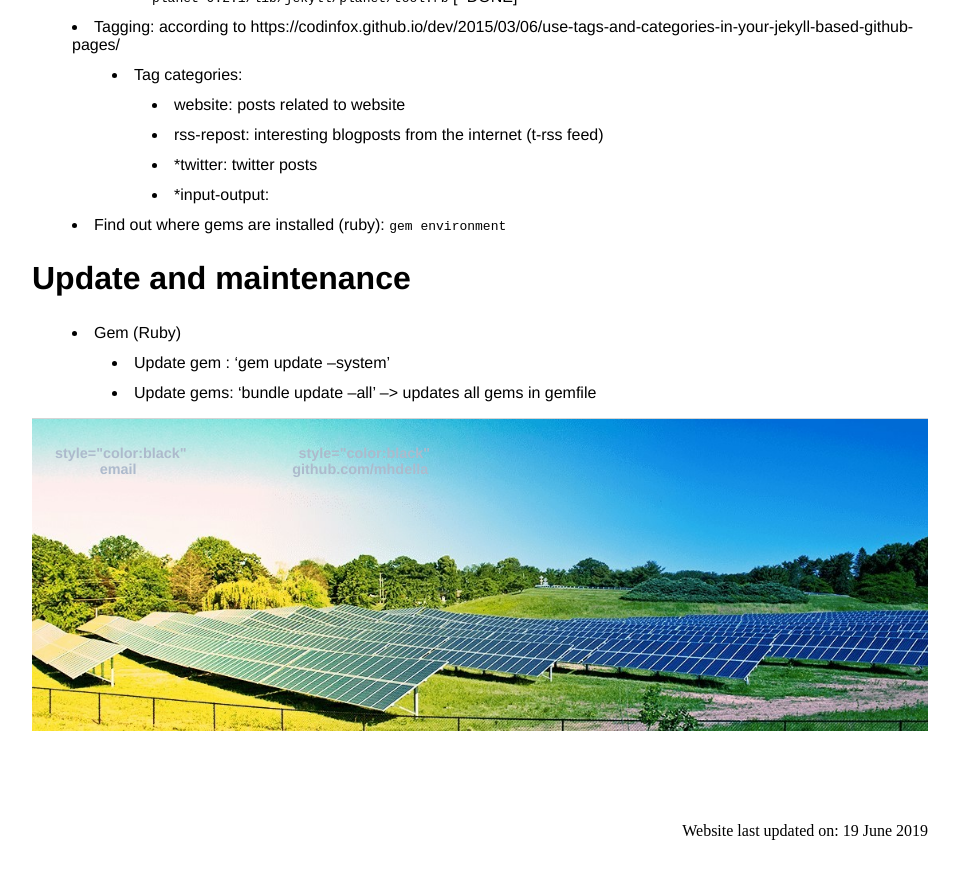
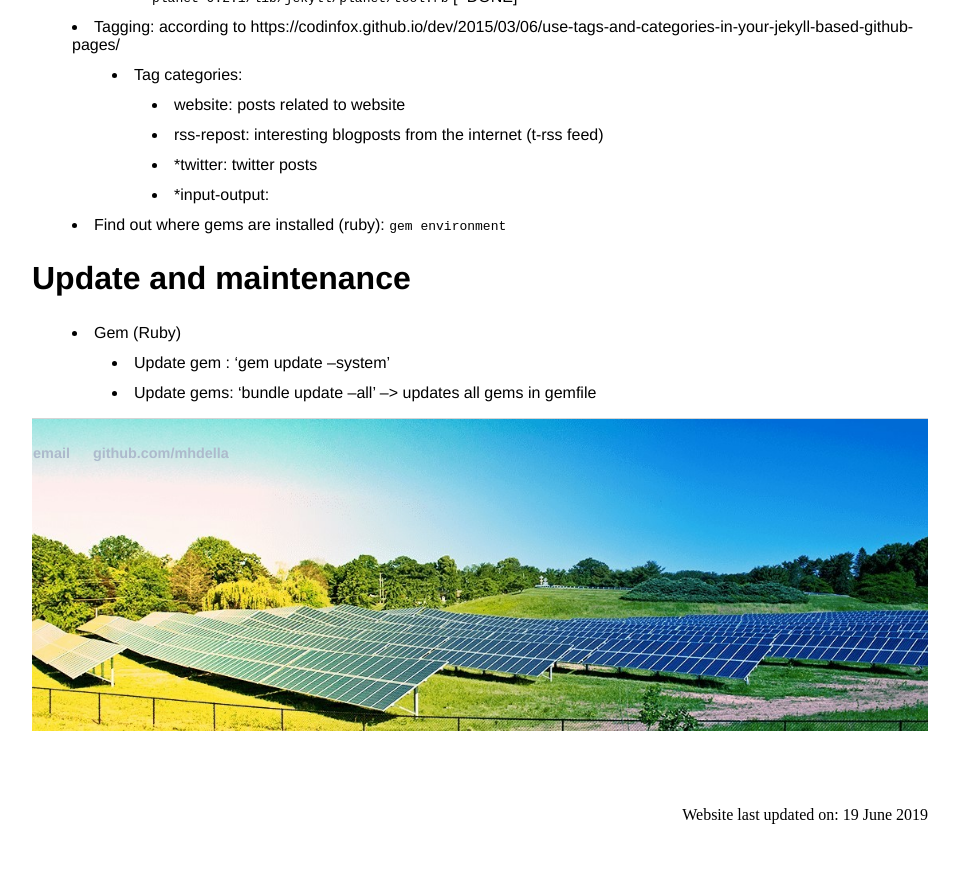
Before and after one commit to MohamedAbuella/MohamedAbuella.github.io, a Jekyll site: the page built from notes.md, in a window 1280 px wide and 900 px high, scrolled down 1380 px. Shown: the top 879 px of the window, without its empty margins (160-1119 px from the left). Built offline with Jekyll 4.4.1, drawn with Linux system fonts in a browser that asks for light colours; nearby versions of some CDN libraries; our own code applies the rules of GitHub Pages for plain Markdown files; a script that is not in the unit is left out; comment, search, counter and statistics services are not loaded.

Commit message:
Update default.html

```diff
--- a/_layouts/default.html
+++ b/_layouts/default.html
@@ -90,8 +90,8 @@
 	{% endif %}
     <footer style="background-image: url('/icons/banner.jpeg')">
         <ul>
-            <li><!--<i class="fas fa-envelope" data-fa-transform="left-6" style="color:#adbacc"></i>--><a href="mailto:mhdabuella@gmail.com" class="footlink"> style="color:black" email</a></li>
-            <li><!--<i class="fab fa-github" data-fa-transform="left-6" style="color:#adbacc"></i>--><a href="https://github.com/mhdella" class="footlink"> style="color:black" github.com/mhdella</a></li>
+            <li><!--<i class="fas fa-envelope" data-fa-transform="left-6" style="color:#adbacc"></i>--><a href="mailto:mhdabuella@gmail.com" class="footlink"> email</a></li>
+            <li><!--<i class="fab fa-github" data-fa-transform="left-6" style="color:#adbacc"></i>--><a href="https://github.com/mhdella" class="footlink"> github.com/mhdella</a></li>
         </ul>
 		<img src="/icons/banner.jpeg" alt="banner image" class="bannerImage" />
     </footer>
```
